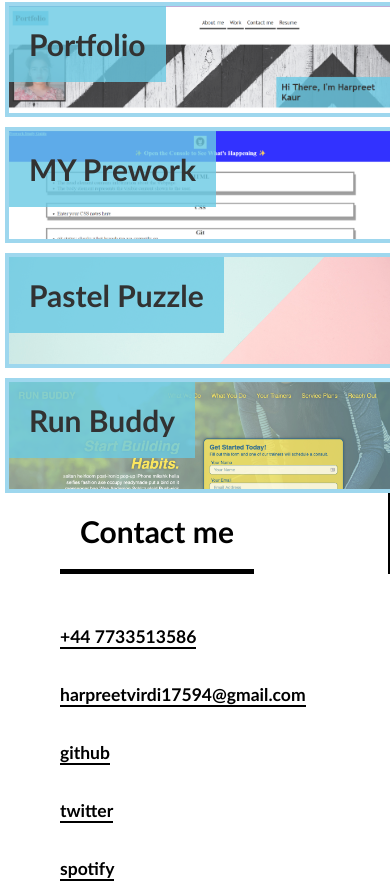
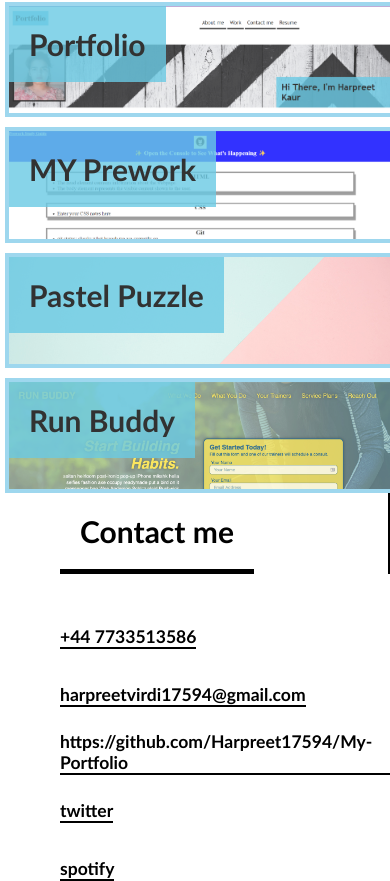
Before and after one commit to Harpreet17594/My-Portfolio, a plain HTML site: page index.html in a window 390 px wide. Shown: the part 1667-2548 px from the top of the page. Drawn offline with Linux system fonts and the light colour scheme.

Commit message:
Updated Readme.md added contact information

```diff
--- a/assets/style.css
+++ b/assets/style.css
@@ -500,13 +500,14 @@
             border-bottom: none;
             margin-left: 50px;
             border-bottom: 2px solid black;
-
+            width: fit-content;
         }
 
 
         .footer-item1, .footer-item2, .footer-item3,.footer-item4,.footer-item5{
             width: fit-content;
             border-bottom: none;
+            font-size: 5px;
             /* margin-left: 150px; */
 
 
--- a/index.html
+++ b/index.html
@@ -86,16 +86,9 @@
         <div class="footer-div2">
             <div class="footer-item1"><h3>+44 7733513586</h3></div>
             <div class="footer-item2"><h3>harpreetvirdi17594@gmail.com</h3></div>
-            <div class="footer-item3"><h3>github</h3></div>
+            <div class="footer-item3"><h3>https://github.com/Harpreet17594/My-Portfolio</h3></div>
             <div class="footer-item4"><h3>twitter</h3></div>
             <div class="footer-item5"><h3>spotify</h3></div>
-            <!-- <ul>
-                <li>+44 7733513586</li>
-                <li>harpreetvirdi17594@gmail.com</li>
-                <li>github</li>
-                <li>twitter</li>
-                <li>twitter</li>
-            </ul> -->
         </div>
     </footer>
 </body>
```
Also changed, not shown: 1 other file.
